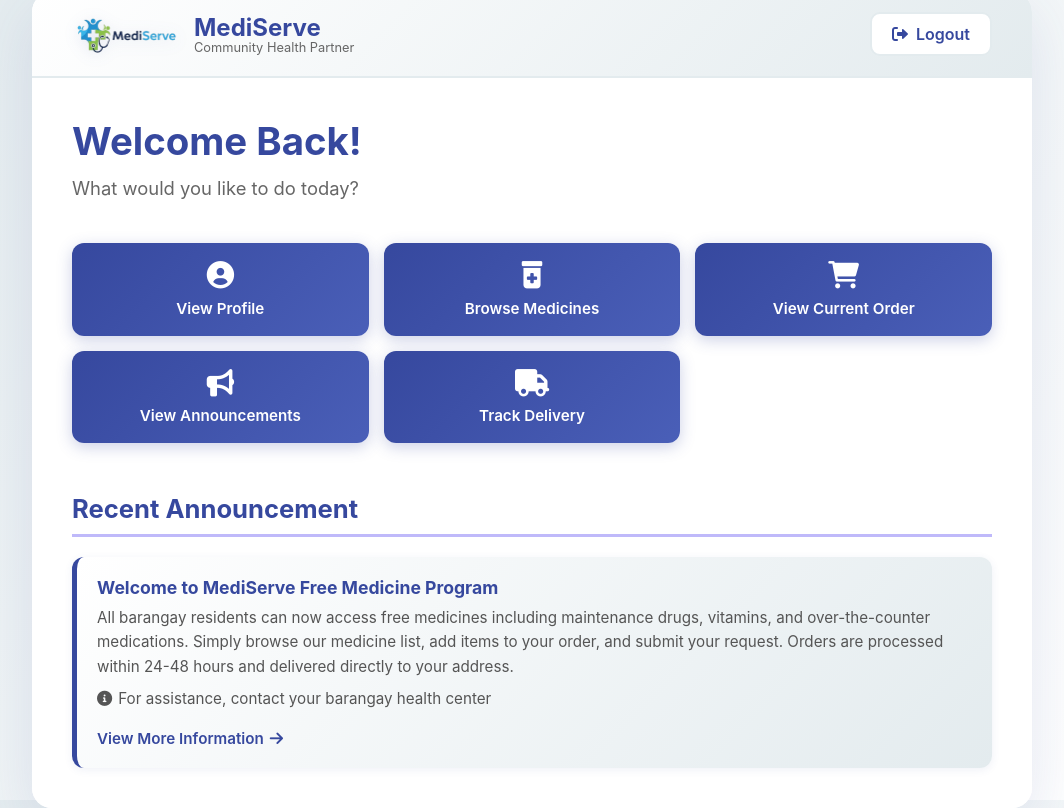
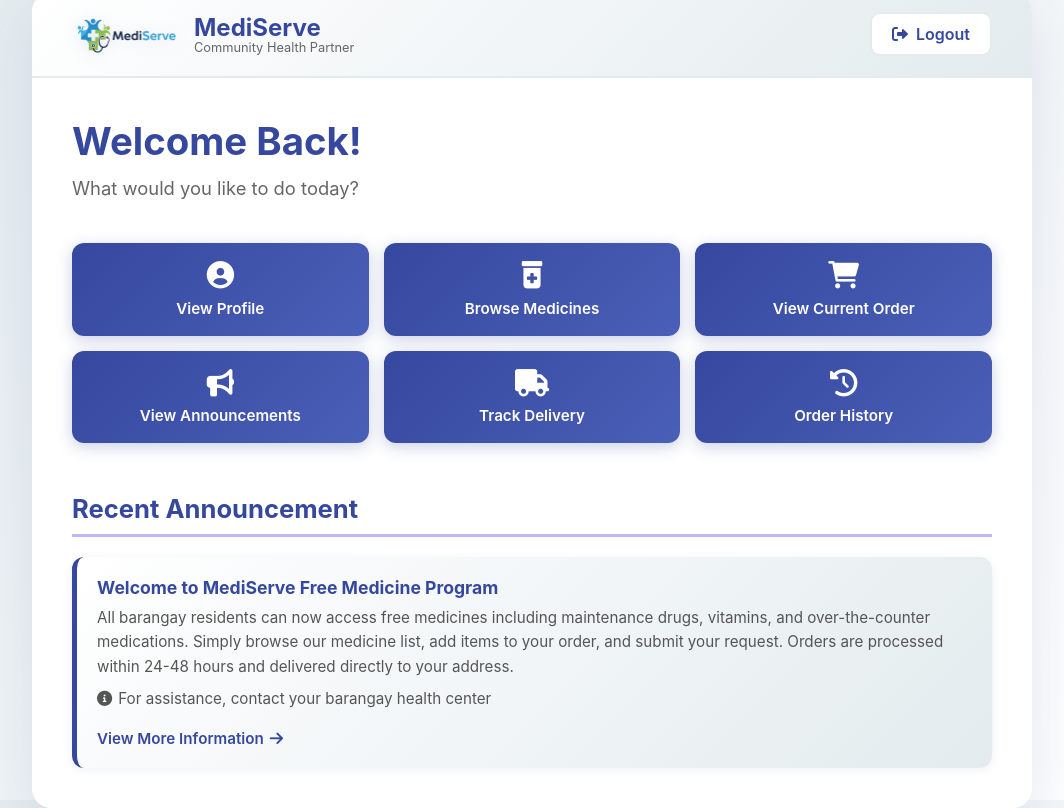
Before and after one commit to veinP/CSIT327-G5-MediServe, a Django app: page /main_menu/ in a window 1280 px wide. Shown: the whole page, without its empty margins (108-1172 px from the left). Run offline with Django 5.2, Linux system fonts and the light colour scheme; the visitor is signed in with stand-in values (Sample User, id 1); data that the repository does not hold is empty; parts of the project's set-up code (start-up, migrations or seed data) failed here and were passed over.

Commit message:
feature(main-menu): order history button

```diff
--- a/MediServe/templates/main_menu.html
+++ b/MediServe/templates/main_menu.html
@@ -130,6 +130,8 @@
     .menu-btn i {
         font-size: 1.8em;
     }
+
+
 
     /* Announcement Section */
     .announcement-section h3 {
@@ -361,7 +363,7 @@
             <p>What would you like to do today?</p>
         </div>
 
-        <!-- ACTION BUTTON GRID (NO 6.1-6.3) -->
+        <!-- ACTION BUTTON GRID -->
         <div class="menu-grid">
             <button onclick="toggleProfileSidebar(true)" class="menu-btn">
                 <i class="fas fa-user-circle"></i>
@@ -379,9 +381,14 @@
                 <i class="fas fa-bullhorn"></i>
                 <span>View Announcements</span>
             </a>
-            <a href="{% url 'delivery_page' %}" class="menu-btn">
+            <a href="{% url 'track_delivery' %}" class="menu-btn">
                 <i class="fas fa-truck"></i>
                 <span>Track Delivery</span>
+            </a>
+            <!-- Order History Button -->
+            <a href="{% url 'order_history' %}" class="menu-btn">
+                <i class="fas fa-history"></i>
+                <span>Order History</span>
             </a>
         </div>
 
@@ -437,7 +444,7 @@
                 <i class="fas fa-file-alt"></i> View Documents
             </a>
             <!-- 6.3 Order History -->
-            <a href="{% url 'medicine_history' %}" class="sidebar-link">
+            <a href="{% url 'order_history' %}" class="sidebar-link">
                 <i class="fas fa-history"></i> Order History
             </a>
             <a href="{% url 'profile_view' %}" class="sidebar-link">
```
